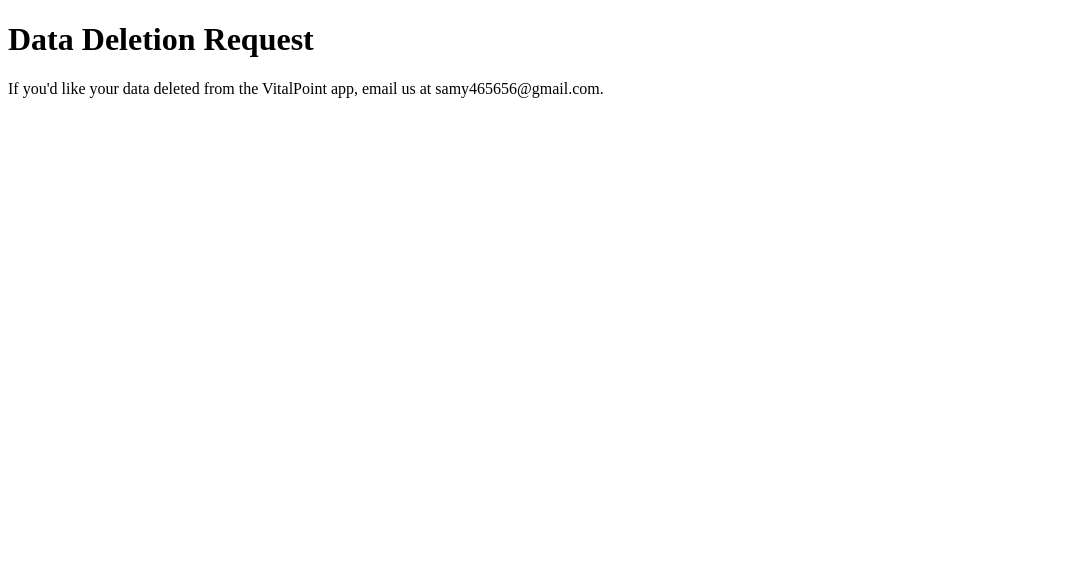
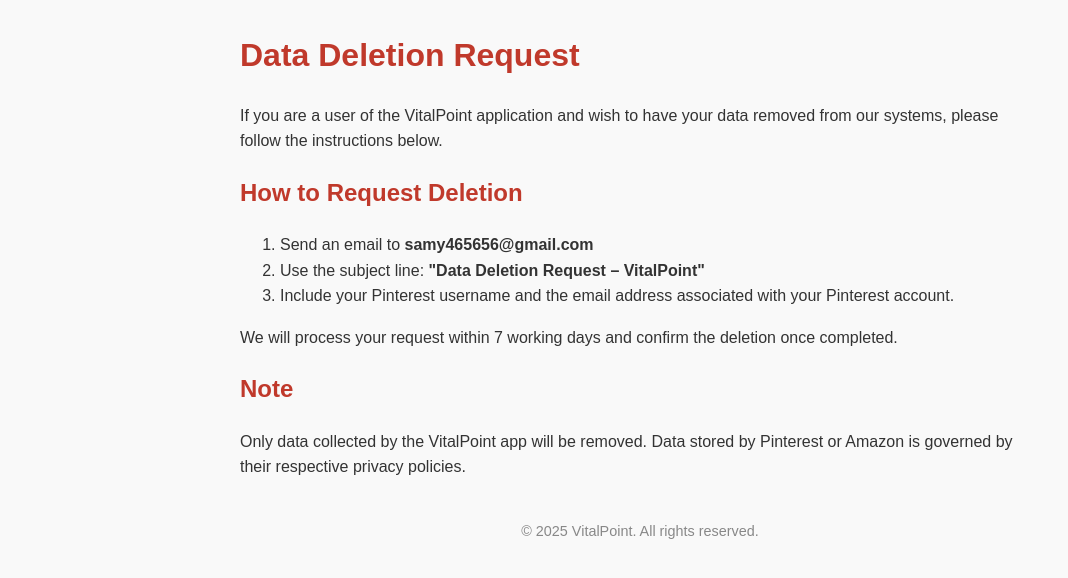
Before and after one commit to gad123145/vitalpoint, a plain HTML site: page data-delete.html in a window 1280 px wide. Shown: the whole page, without its empty margins (0-1068 px from the left). Drawn offline with Linux system fonts and the light colour scheme.

Commit message:
Update data-delete.html

```diff
--- a/data-delete.html
+++ b/data-delete.html
@@ -1,8 +1,34 @@
 <!DOCTYPE html>
-<html>
-<head><title>Data Deletion - VitalPoint</title></head>
+<html lang="en">
+<head>
+  <meta charset="UTF-8" />
+  <meta name="viewport" content="width=device-width, initial-scale=1.0"/>
+  <title>Data Deletion Request - VitalPoint</title>
+  <style>
+    body { font-family: Arial, sans-serif; line-height: 1.6; max-width: 800px; margin: 30px auto; padding: 0 20px; background-color: #f9f9f9; color: #333; }
+    h1, h2 { color: #c0392b; }
+    footer { margin-top: 40px; font-size: 0.9em; color: #888; text-align: center; }
+  </style>
+</head>
 <body>
-<h1>Data Deletion Request</h1>
-<p>If you'd like your data deleted from the VitalPoint app, email us at samy465656@gmail.com.</p>
+  <h1>Data Deletion Request</h1>
+
+  <p>If you are a user of the VitalPoint application and wish to have your data removed from our systems, please follow the instructions below.</p>
+
+  <h2>How to Request Deletion</h2>
+  <ol>
+    <li>Send an email to <strong>samy465656@gmail.com</strong></li>
+    <li>Use the subject line: <strong>"Data Deletion Request – VitalPoint"</strong></li>
+    <li>Include your Pinterest username and the email address associated with your Pinterest account.</li>
+  </ol>
+
+  <p>We will process your request within 7 working days and confirm the deletion once completed.</p>
+
+  <h2>Note</h2>
+  <p>Only data collected by the VitalPoint app will be removed. Data stored by Pinterest or Amazon is governed by their respective privacy policies.</p>
+
+  <footer>
+    &copy; 2025 VitalPoint. All rights reserved.
+  </footer>
 </body>
 </html>
```
